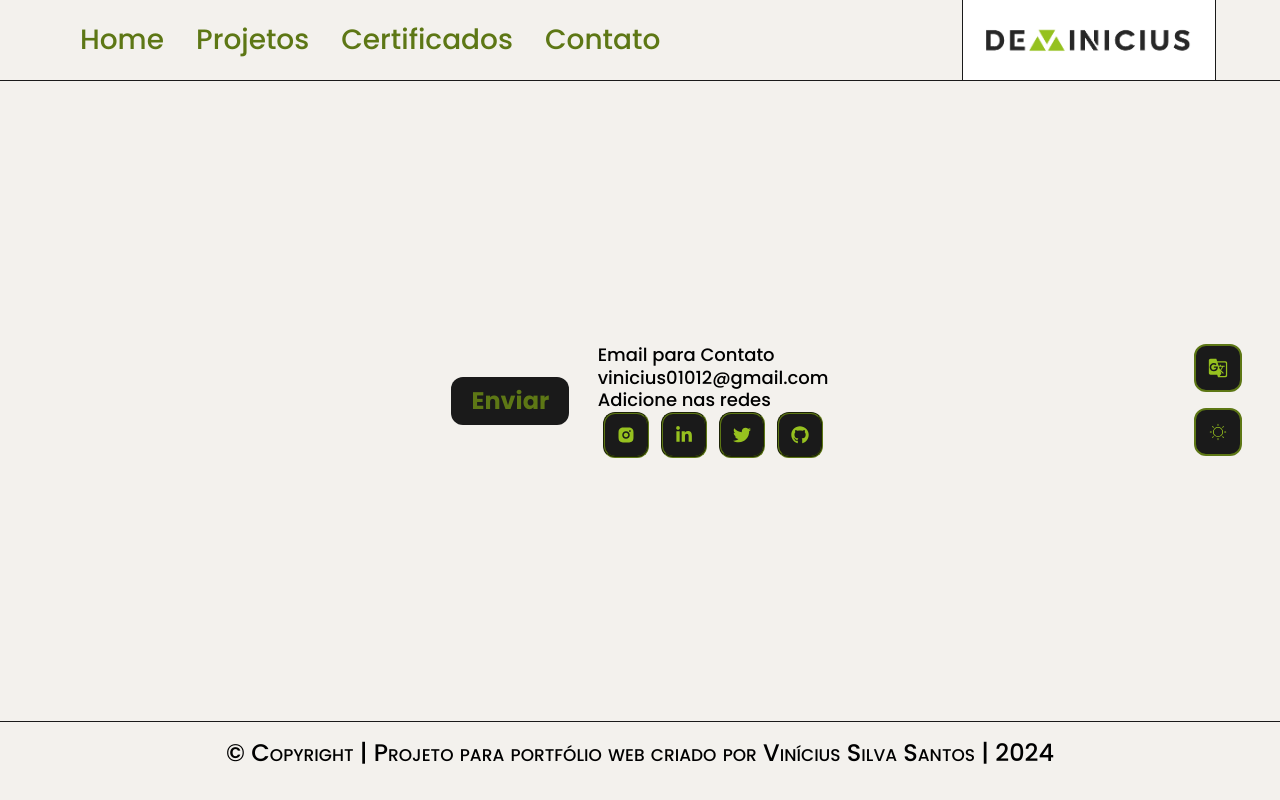
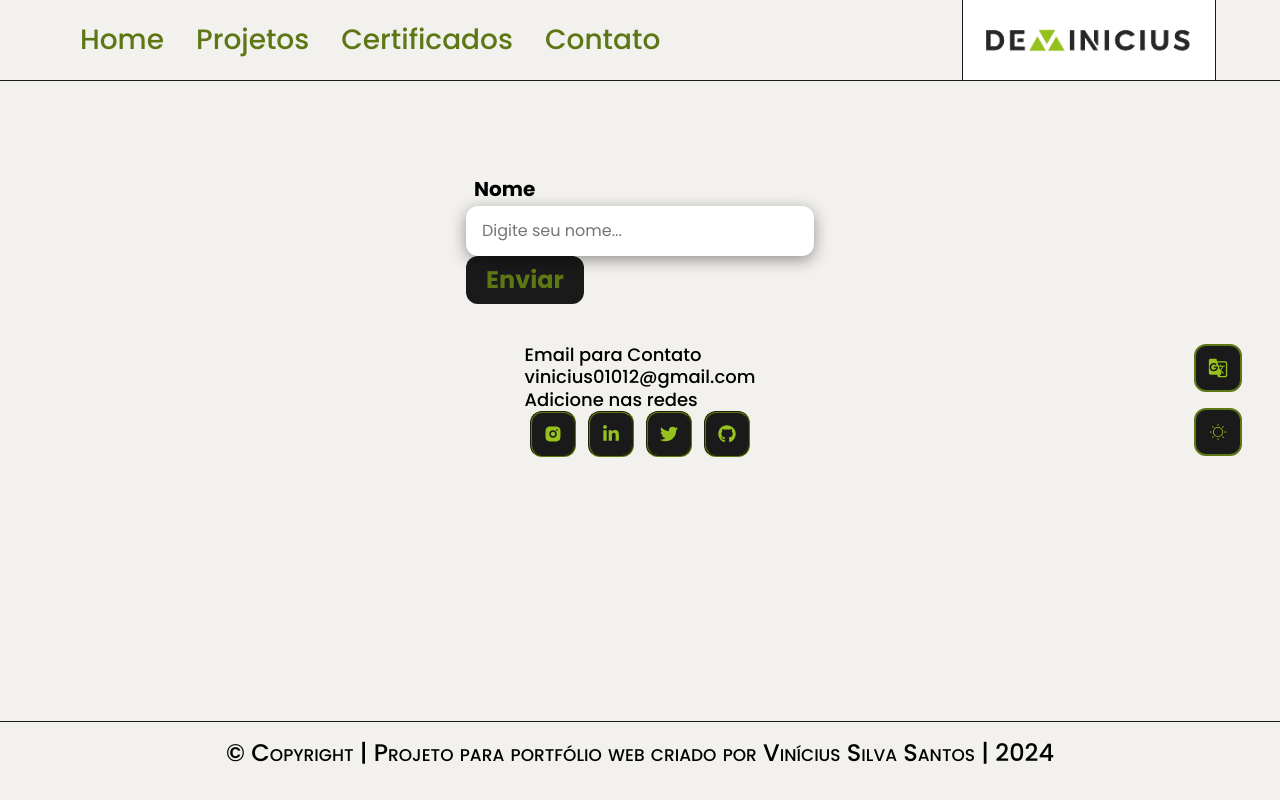
Before and after one commit to viniciussis/My_Portfolio, a React (Vite) app: page /contact in a window 1280 px wide. Built offline with nearby package versions, Linux system fonts and the light colour scheme.

Commit message:
Update Contact Form

```diff
--- a/src/components/Field/Field.scss
+++ b/src/components/Field/Field.scss
@@ -1,8 +1,8 @@
 .field {
-  margin: 12px 0px;
-}
+  color: var(--theme-secondary);
+  width: 100%;
 
-.field__label {
+  &__label {
     display: block;
     font-size: 1.25rem;
     font-weight: 600;
@@ -10,7 +10,7 @@
     margin-left: 8px;
   }
 
-.field__input {
+  &__input {
     color: var(--dark-primary);
     background-color: white;
     box-shadow: 0 4px 16px rgba(0, 0, 0, 0.4);
@@ -21,8 +21,4 @@
     padding: 16px;
     width: 100%;
   }
-
-.field__input--light, .field__input--light::placeholder {
-  background-color: var(--dark-primary);
-  color: white;
 }
--- a/src/components/Field/index.tsx
+++ b/src/components/Field/index.tsx
@@ -1,14 +1,27 @@
+import React from 'react'
 import './Field.scss'
 
-const Field = ({ type = 'text', mandatory = false }) => {
+interface FieldProps {
+  type?: 'text' | 'number'
+  placeholder: string
+  mandatory?: boolean
+  label: string
+}
+
+const Field: React.FC<FieldProps> = ({
+  type = 'text',
+  mandatory = false,
+  label,
+  placeholder,
+}) => {
   return (
     <div className="field">
-      <label className="field__label"></label>
+      <label className="field__label">{label}</label>
       <input
-        className={`field__input field__input--light`}
+        className="field__input"
         type={type}
         required={mandatory}
-        placeholder=""
+        placeholder={placeholder}
       />
     </div>
   )
--- a/src/pages/Certificates/Certificates.scss
+++ b/src/pages/Certificates/Certificates.scss
@@ -6,6 +6,7 @@
   padding: 3rem 7.5vw;
   min-height: 80vh;
   display: flex;
+  gap: 2rem;
 
   &__title {
     font-size: 2.5rem;
--- a/src/pages/Contact/Contact.scss
+++ b/src/pages/Contact/Contact.scss
@@ -1,11 +1,17 @@
 .contact {
   background-color: var(--dark-primary);
-  justify-content: center;
+  flex-direction: column;
   align-items: center;
+  padding: 3rem 7.5vw;
   min-height: 80vh;
   display: flex;
-  width: 100%;
-  gap: 3%;
+  gap: 5vh;
+
+  &__title {
+    color: var(--theme-primary);
+    font-size: 2.5rem;
+    font-weight: 900;
+  }
 
   @include mixins.for-size(tablet) {
     padding: 6rem 13vw;
@@ -15,7 +21,15 @@
     }
   }
 
+  @include mixins.for-size(desktop) {
+    padding: 6rem 11vw;
+  }
+
   @include mixins.for-size(desktop-md) {
-    padding: 8rem 13vw;
+    padding: 6rem 10vw;
+  }
+
+  @include mixins.for-size(desktop-md) {
+    padding: 6rem 12vw;
   }
 }
--- /dev/null
+++ b/src/pages/Contact/EmailForm/EmailForm.scss
@@ -0,0 +1,13 @@
+.emailForm {
+  @include mixins.for-size(tablet) {
+  }
+
+  @include mixins.for-size(desktop) {
+  }
+
+  @include mixins.for-size(desktop-md) {
+  }
+
+  @include mixins.for-size(desktop-md) {
+  }
+}
--- /dev/null
+++ b/src/pages/Contact/EmailForm/index.tsx
@@ -0,0 +1,14 @@
+import Button from '@/components/Button'
+import Field from '@/components/Field'
+import './EmailForm.scss'
+
+const EmailForm = () => {
+  return (
+    <form className="emailForm">
+      <Field label="Nome" placeholder="Digite seu nome..." />
+      <Button type="submit">Enviar</Button>
+    </form>
+  )
+}
+
+export default EmailForm
--- a/src/pages/Contact/Form/index.tsx
+++ /dev/null
@@ -1,12 +0,0 @@
-import Button from '@/components/Button'
-import './Form.scss'
-
-const ContactForm = () => {
-  return (
-    <form className="contact__form">
-      <Button type="submit">Enviar</Button>
-    </form>
-  )
-}
-
-export default ContactForm
--- a/src/pages/Contact/index.tsx
+++ b/src/pages/Contact/index.tsx
@@ -1,6 +1,6 @@
 import SocialMedia from '../../components/SocialMedia'
 import { useTranslation } from 'react-i18next'
-import ContactForm from './Form'
+import EmailForm from './EmailForm'
 import './Contact.scss'
 
 const Contact = () => {
@@ -8,7 +8,7 @@ const Contact = () => {
   return (
     <div className="contact">
       <h2 className="contact__title">{t('headerMenu.3')}</h2>
-      <ContactForm />
+      <EmailForm />
       <div className="contact__media">
         <h3 className="contact__sub">Email para Contato</h3>
         <p className="contact__para">vinicius01012@gmail.com</p>
```
Also changed, not shown: src/pages/Contact/Form/Form.scss (deleted), src/translations/en/global.json (line endings or trailing spaces). Lines whose indentation alone changed are shown as unchanged.
